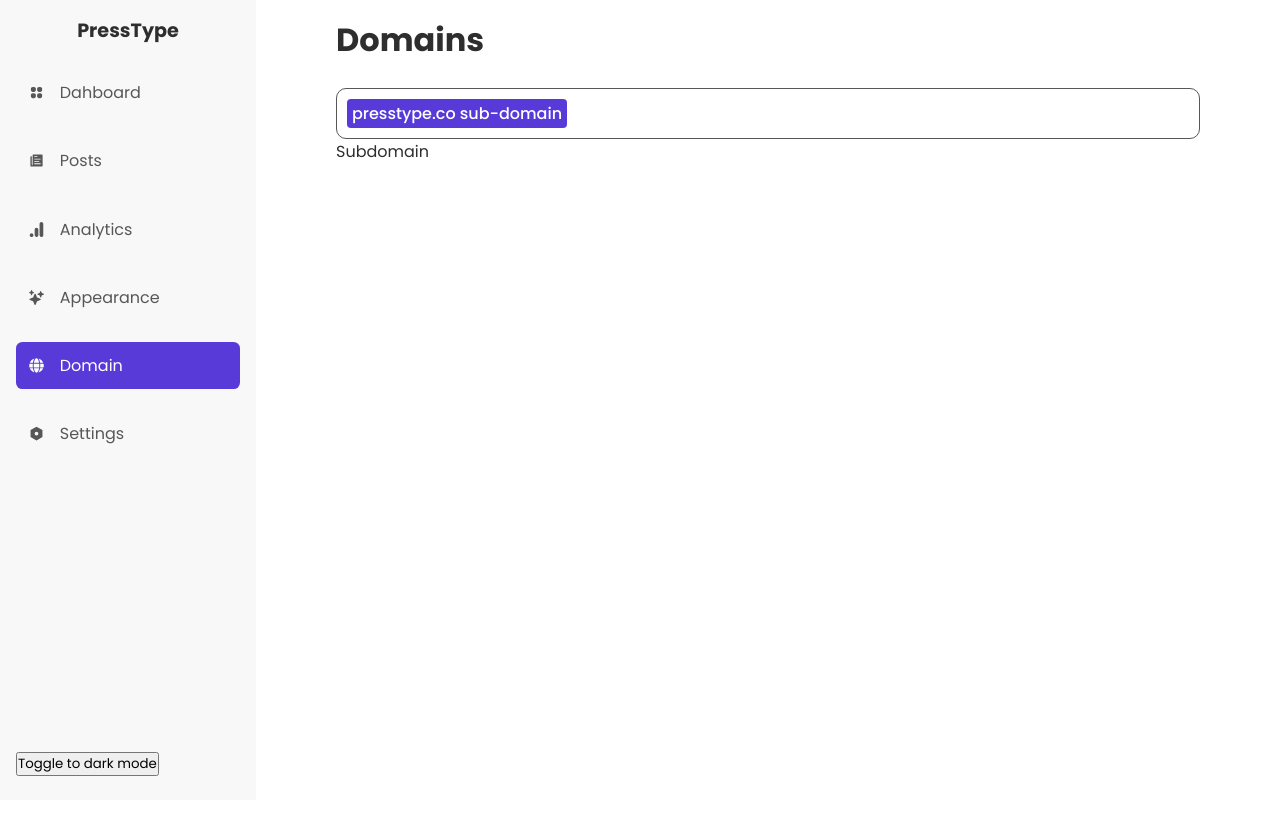
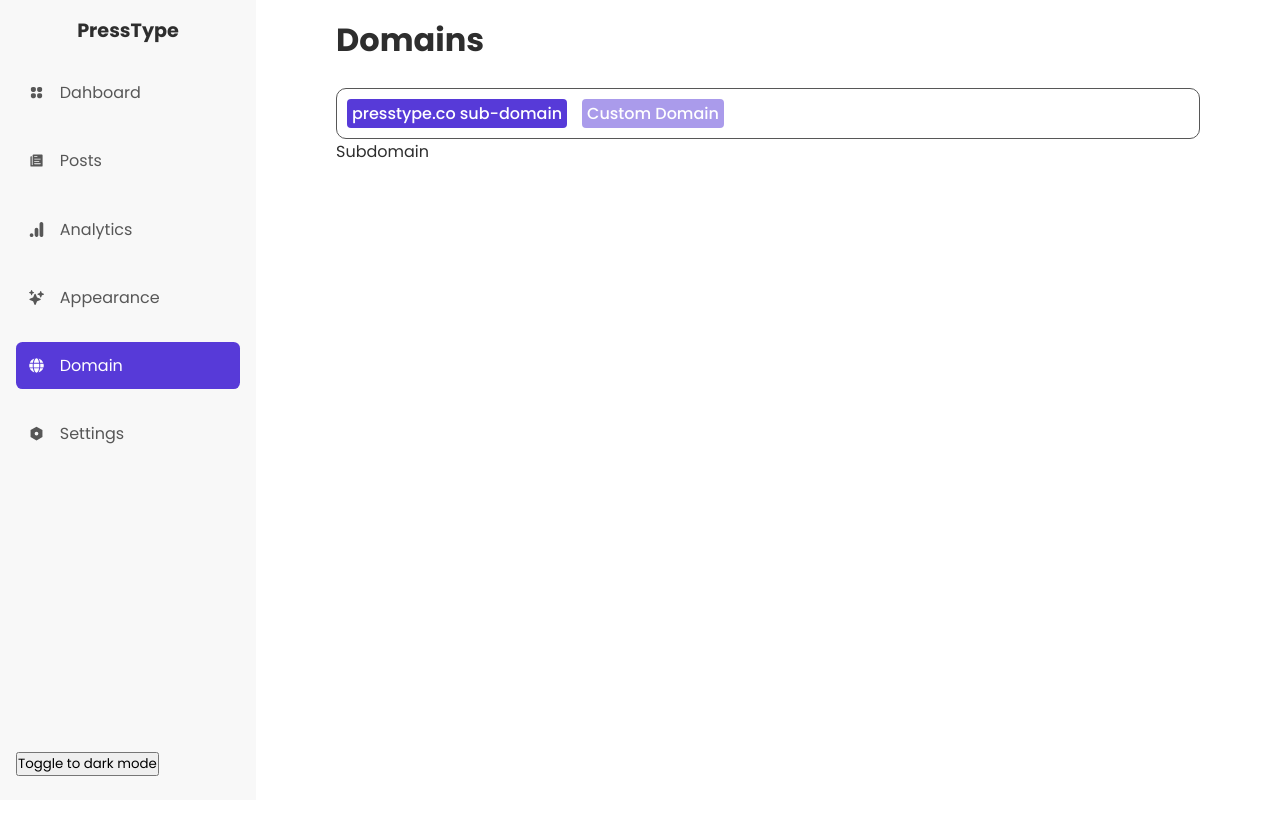
Before and after one commit to akinloluwami/presstype, a Next.js app: page /domain in a window 1280 px wide. Shown: the top 814 px of the page. Built offline with nearby package versions, Linux system fonts and the light colour scheme.

Commit message:
changed active styling____

```diff
--- a/layouts/domains_layout/styles.module.scss
+++ b/layouts/domains_layout/styles.module.scss
@@ -12,8 +12,10 @@
     font-weight: 500;
     padding: 2px 5px;
     border-radius: 4px;
+    background-color: $accent-base;
+    opacity: 0.5;
     &.active {
-      background-color: $accent-base;
+      opacity: 1;
     }
   }
 }
```
